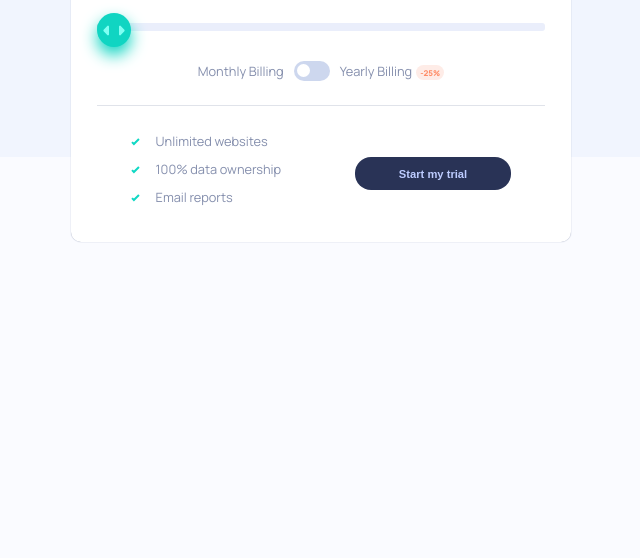
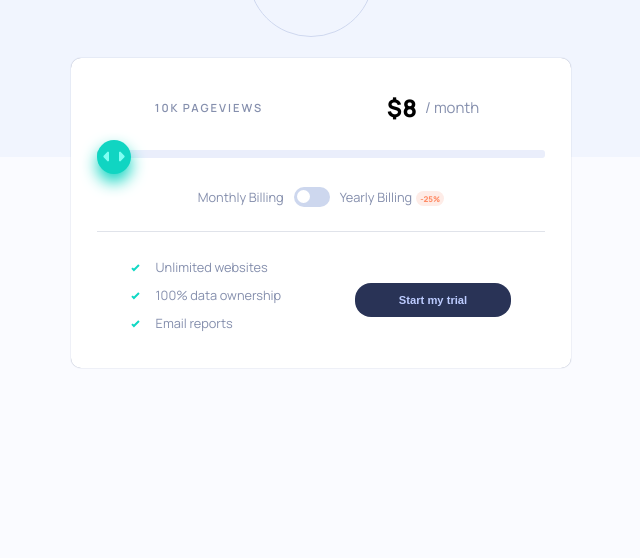
Before and after one commit to shakhorinAlex/pricing-component, a plain HTML site: page index.html in a window 1280 px wide. Shown: the part 242-800 px from the top of the page, without its empty margins (319-959 px from the left). Drawn offline with nearby package versions, Linux system fonts and the light colour scheme.

Commit message:
Update style.css

```diff
--- a/css/style.css
+++ b/css/style.css
@@ -100,6 +100,7 @@ body {
     background-repeat: no-repeat;
     background-position: 50% 0%;
     text-align: center;
+    margin: 10% 0;
 }
 
 .header {
```
